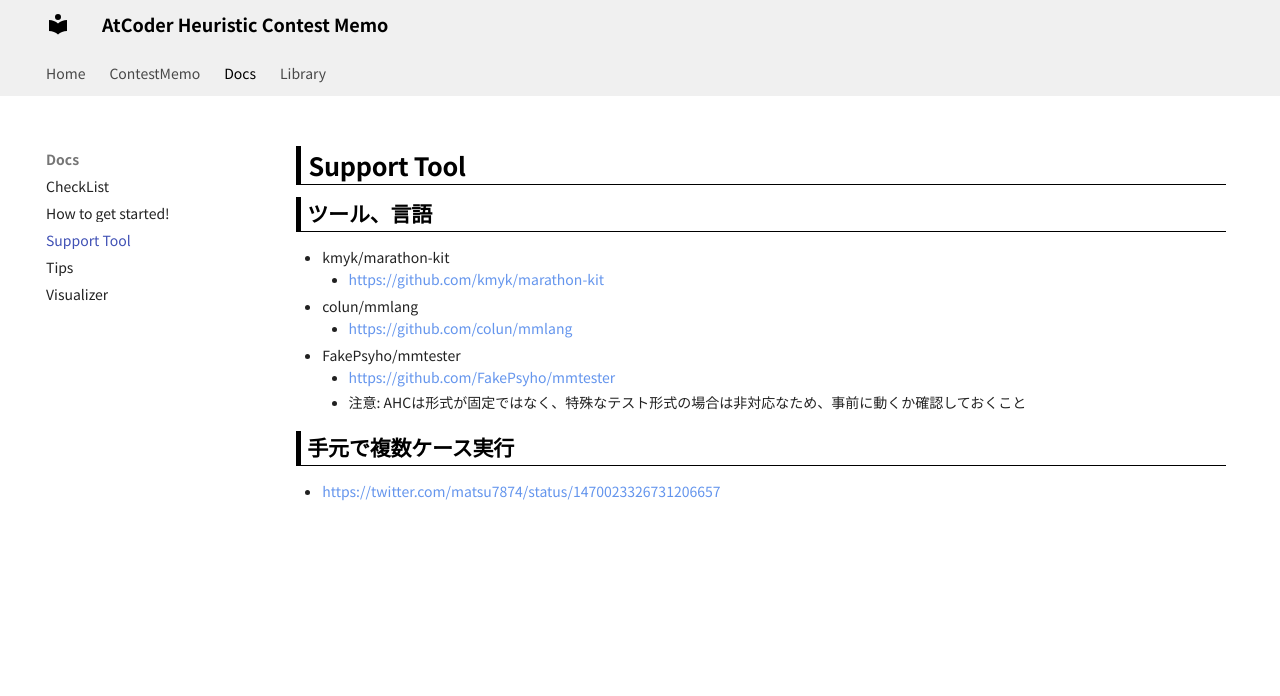
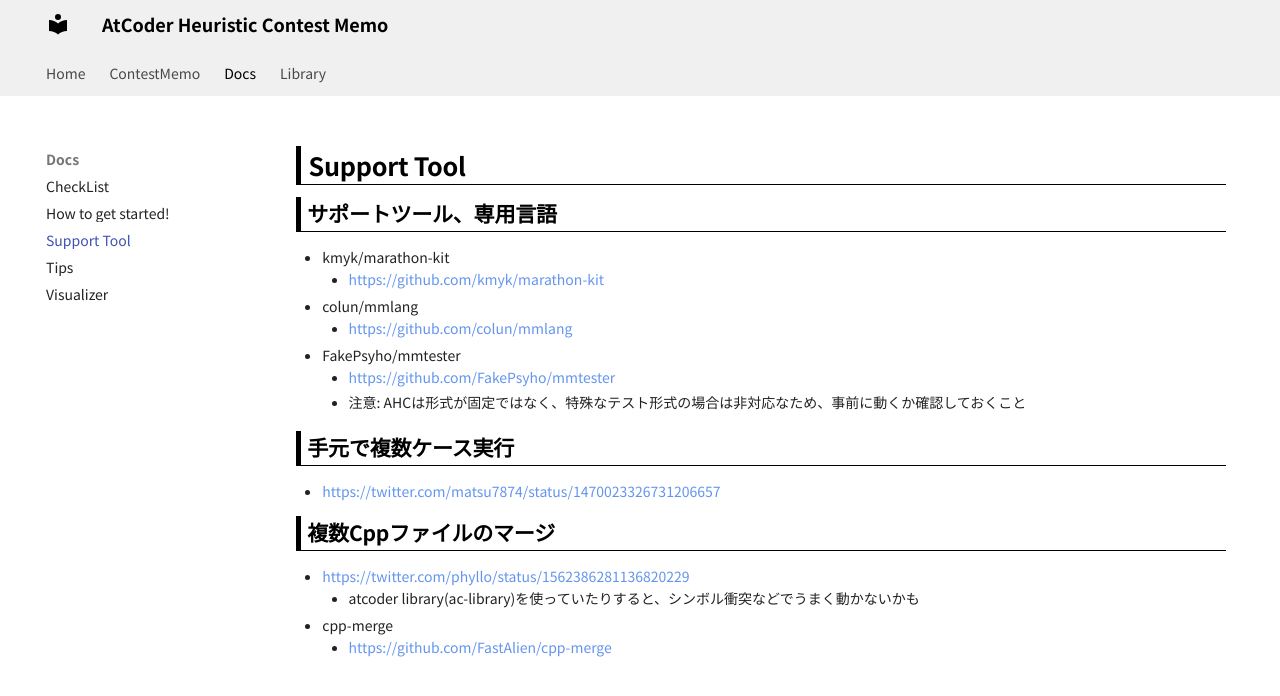
Before and after one commit to jetbead/AtCoderHeuristicContestMemo, an MkDocs documentation site: the page built from docs/Docs/support_tool.md, in a window 1280 px wide. Shown: the top 696 px of the page. Built offline with MkDocs 1.6.1 and Material for MkDocs 9.7.7, drawn with Linux system fonts in a browser that asks for light colours; some web fonts are replaced.

Commit message:
modify support_tool

```diff
--- a/docs/Docs/support_tool.md
+++ b/docs/Docs/support_tool.md
@@ -1,6 +1,6 @@
 # Support Tool
 
-## ツール、言語
+## サポートツール、専用言語
 
 - kmyk/marathon-kit
   - https://github.com/kmyk/marathon-kit
@@ -13,3 +13,10 @@
 ## 手元で複数ケース実行
 
 - https://twitter.com/matsu7874/status/1470023326731206657
+
+## 複数Cppファイルのマージ
+
+- https://twitter.com/phyllo/status/1562386281136820229
+  - atcoder library(ac-library)を使っていたりすると、シンボル衝突などでうまく動かないかも
+- cpp-merge
+  - https://github.com/FastAlien/cpp-merge
```
